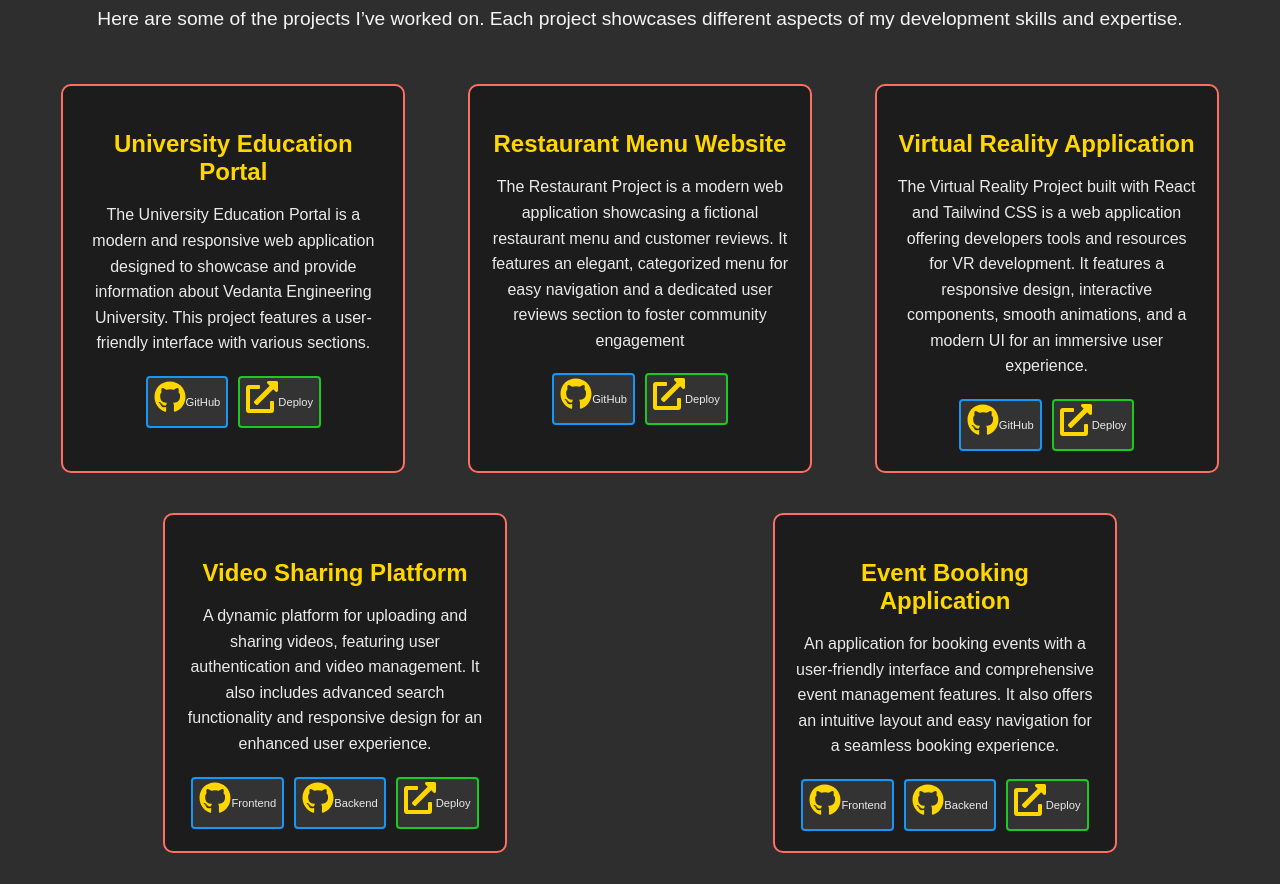
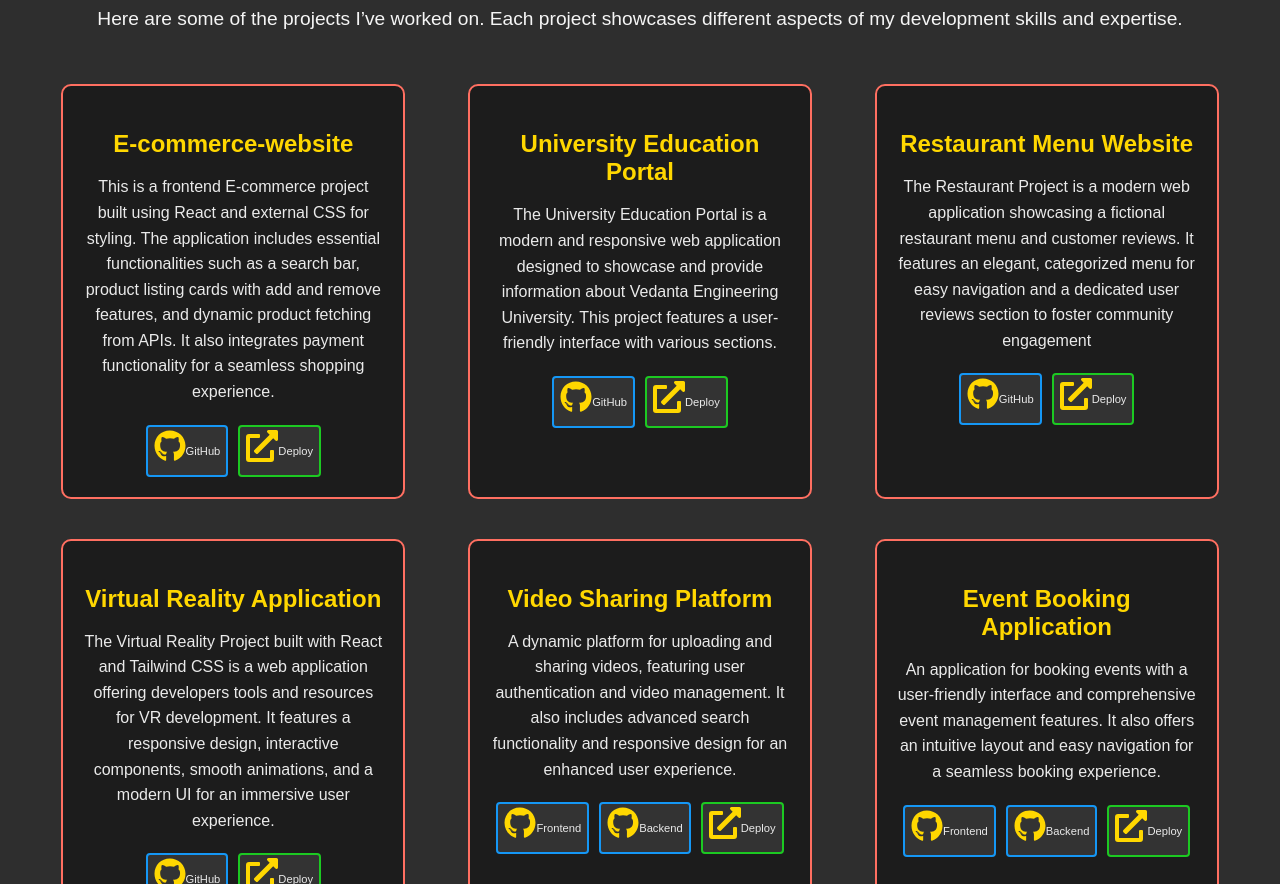
Before and after one commit to heyAnkit18/Modern-Portfolio-with-React-FramerMotion, a React (Create React App) app: page / in a window 1280 px wide. Shown: the part 2340-3224 px from the top of the page. Built offline with nearby package versions, Linux system fonts and the light colour scheme.

Commit message:
projects updated

```diff
--- a/src/components/Projects.jsx
+++ b/src/components/Projects.jsx
@@ -3,6 +3,12 @@
 import { FaGithub, FaExternalLinkAlt } from 'react-icons/fa';
 
 const projects = [
+  {
+    title: 'E-commerce-website',
+    description: 'This is a frontend E-commerce project built using React and external CSS for styling. The application includes essential functionalities such as a search bar, product listing cards with add and remove features, and dynamic product fetching from APIs. It also integrates payment functionality for a seamless shopping experience.',
+    github: 'https://github.com/heyAnkit18/E-commerce-website',
+    deploy: 'shopsphereecomm.netlify.app/'
+  },
   {
     title: 'University Education Portal',
     description: 'The University Education Portal is a modern and responsive web application designed to showcase and provide information about Vedanta Engineering University. This project features a user-friendly interface with various sections.',
```
